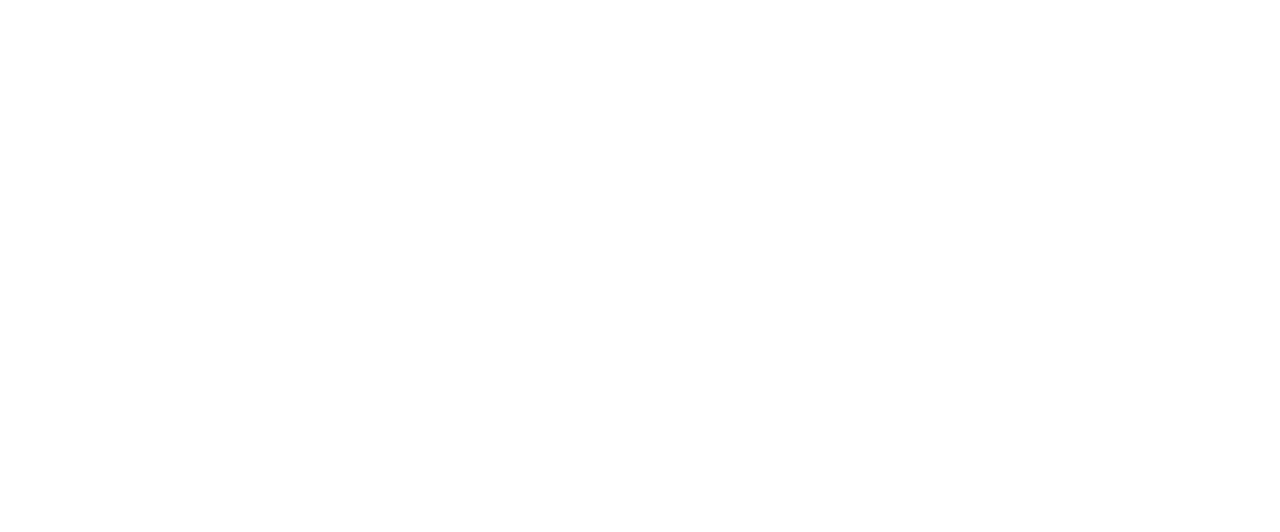
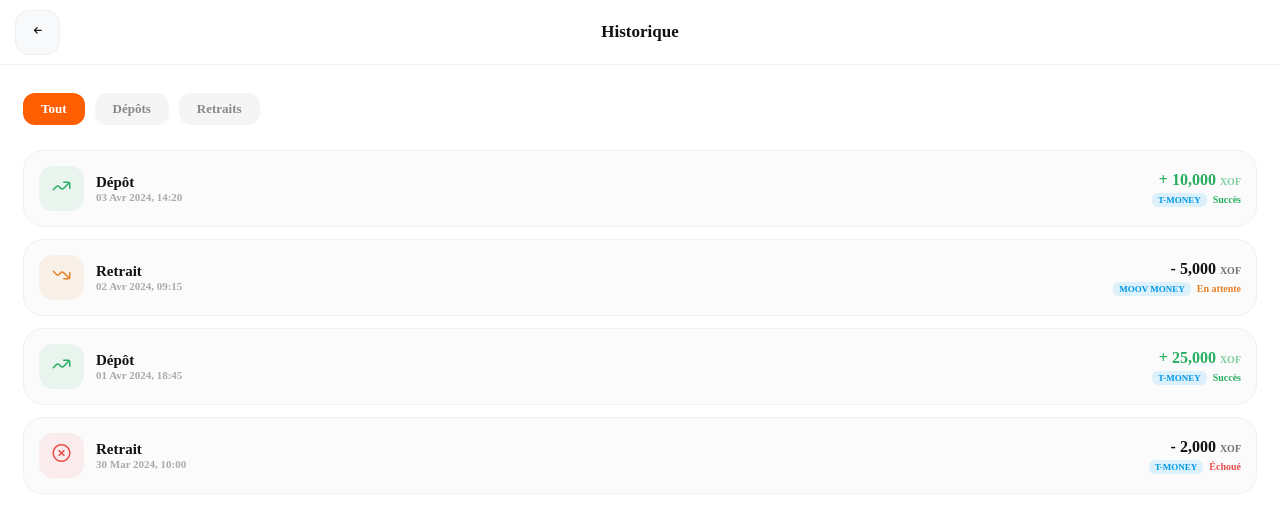
Before and after one commit to luxeshadow/smart_order, a Nuxt app: page /transaction/history-transaction in a window 1280 px wide. Before the commit this address had no page. Shown: the top 532 px of the page. Built offline with nearby package versions, Linux system fonts and the light colour scheme; a small style sheet from the web is missing.

Commit message:
feat: profile vue-5

```diff
--- a/app/core/components/client/FloatingActionButton.vue
+++ b/app/core/components/client/FloatingActionButton.vue
@@ -22,7 +22,7 @@ const toggleMenu = () => {
 
 // Actions du menu
 const actions = [
-  { id: 'Transact', name: 'Transact', icon: AppIcon.order, route: '/transaction/add' },
+  { id: 'Transact', name: 'Transact', icon: AppIcon.order, route: '/transaction/history-transaction' },
   { id: 'Vente',    name: 'Vente',    icon: AppIcon.box,   route: '/order/my-order' },
   { id: 'Parametre', name: 'Parametre', icon: AppIcon.user,  route: '/user/profile' },
 ]
--- a/app/features/transaction/presentation/pages/history-transaction.vue
+++ b/app/features/transaction/presentation/pages/history-transaction.vue
@@ -0,0 +1,269 @@
+<script setup lang="ts">
+import { useRouter } from 'vue-router'
+import { AppColor } from "@/core/constants/app_colors"
+
+const router = useRouter()
+
+// Simulation des données (À remplacer par ton API plus tard)
+const transactions = [
+  {
+    id: 1,
+    type: 'Dépôt',
+    method: 'T-Money',
+    amount: '+ 10,000',
+    date: '03 Avr 2024, 14:20',
+    status: 'Succès',
+    icon: 'fi-rr-arrow-trend-up',
+    color: '#27ae60'
+  },
+  {
+    id: 2,
+    type: 'Retrait',
+    method: 'Moov Money',
+    amount: '- 5,000',
+    date: '02 Avr 2024, 09:15',
+    status: 'En attente',
+    icon: 'fi-rr-arrow-trend-down',
+    color: '#e67e22'
+  },
+  {
+    id: 3,
+    type: 'Dépôt',
+    method: 'T-Money',
+    amount: '+ 25,000',
+    date: '01 Avr 2024, 18:45',
+    status: 'Succès',
+    icon: 'fi-rr-arrow-trend-up',
+    color: '#27ae60'
+  },
+  {
+    id: 4,
+    type: 'Retrait',
+    method: 'T-Money',
+    amount: '- 2,000',
+    date: '30 Mar 2024, 10:00',
+    status: 'Échoué',
+    icon: 'fi-rr-cross-circle',
+    color: '#eb4d4b'
+  }
+]
+
+const getStatusClass = (status: string) => {
+  if (status === 'Succès') return 'status-success'
+  if (status === 'En attente') return 'status-pending'
+  return 'status-error'
+}
+
+const getMethodClass = (method: string) => {
+  return method.toLowerCase().includes('tmoney') ? 'method-tmoney' : 'method-moov'
+}
+</script>
+
+<template>
+  <div class="history-page">
+    <nav class="app-bar">
+      <button class="back-btn" @click="router.back()">
+        <i class="fi fi-rr-arrow-small-left"></i>
+      </button>
+      <span class="app-bar-title">Historique</span>
+      <div class="spacer"></div>
+    </nav>
+
+    <div class="filter-row">
+      <div class="filter-chip active">Tout</div>
+      <div class="filter-chip">Dépôts</div>
+      <div class="filter-chip">Retraits</div>
+    </div>
+
+    <div class="transaction-list">
+      <div v-for="item in transactions" :key="item.id" class="transaction-card">
+        <div class="card-left">
+          <div class="type-icon" :style="{ color: item.color, backgroundColor: item.color + '15' }">
+            <i :class="['fi', item.icon]"></i>
+          </div>
+          <div class="details">
+            <span class="trans-type">{{ item.type }}</span>
+            <span class="trans-date">{{ item.date }}</span>
+          </div>
+        </div>
+
+        <div class="card-right">
+          <span class="trans-amount" :style="{ color: item.amount.startsWith('+') ? '#27ae60' : '#111' }">
+            {{ item.amount }} <small>XOF</small>
+          </span>
+          <div class="meta-row">
+             <span :class="['method-badge', getMethodClass(item.method)]">{{ item.method }}</span>
+             <span :class="['status-dot-text', getStatusClass(item.status)]">{{ item.status }}</span>
+          </div>
+        </div>
+      </div>
+    </div>
+  </div>
+</template>
+
+<style scoped>
+* { box-sizing: border-box; }
+
+.history-page {
+  padding: 15px;
+  padding-top: 85px;
+  background: #fff;
+  min-height: 100vh;
+}
+
+.app-bar {
+  position: fixed;
+  top: 0; left: 0; right: 0;
+  height: 65px;
+  background: white;
+  display: flex;
+  align-items: center;
+  padding: 0 15px;
+  z-index: 1000;
+  border-bottom: 1px solid #f1f1f1;
+}
+
+.back-btn {
+  width: 45px; height: 45px;
+  background-color: #f8f9fa;
+  border: 1px solid #eee;
+  border-radius: 14px;
+  display: flex; align-items: center; justify-content: center;
+}
+
+.app-bar-title {
+  flex: 1; text-align: center;
+  font-weight: 800; font-size: 17px;
+  color: #111;
+}
+
+.spacer { width: 45px; }
+
+/* Filtres */
+.filter-row {
+  display: flex;
+  gap: 10px;
+  margin-bottom: 20px;
+  overflow-x: auto;
+  padding-bottom: 5px;
+}
+
+.filter-chip {
+  padding: 8px 18px;
+  background: #f5f5f5;
+  border-radius: 12px;
+  font-size: 13px;
+  font-weight: 700;
+  color: #888;
+  white-space: nowrap;
+}
+
+.filter-chip.active {
+  background: v-bind('AppColor.primary.base');
+  color: white;
+}
+
+/* Liste de Transactions */
+.transaction-list {
+  display: flex;
+  flex-direction: column;
+  gap: 12px;
+}
+
+.transaction-card {
+  display: flex;
+  justify-content: space-between;
+  align-items: center;
+  padding: 15px;
+  background: #fbfbfb;
+  border: 1px solid #f1f1f1;
+  border-radius: 20px;
+}
+
+.card-left {
+  display: flex;
+  align-items: center;
+  gap: 12px;
+}
+
+.type-icon {
+  width: 45px;
+  height: 45px;
+  border-radius: 14px;
+  display: flex;
+  align-items: center;
+  justify-content: center;
+  font-size: 18px;
+}
+
+.details {
+  display: flex;
+  flex-direction: column;
+}
+
+.trans-type {
+  font-weight: 800;
+  font-size: 15px;
+  color: #111;
+}
+
+.trans-date {
+  font-size: 11px;
+  color: #aaa;
+  font-weight: 600;
+}
+
+.card-right {
+  text-align: right;
+  display: flex;
+  flex-direction: column;
+  gap: 4px;
+}
+
+.trans-amount {
+  font-weight: 900;
+  font-size: 16px;
+}
+
+.trans-amount small {
+  font-size: 10px;
+  opacity: 0.6;
+}
+
+.meta-row {
+    display: flex;
+    align-items: center;
+    justify-content: flex-end;
+    gap: 6px;
+}
+
+/* Badges Méthodes */
+.method-badge {
+    font-size: 9px;
+    font-weight: 800;
+    padding: 2px 6px;
+    border-radius: 6px;
+    text-transform: uppercase;
+}
+
+.method-tmoney {
+    background: #FFD70030;
+    color: #b8860b;
+}
+
+.method-moov {
+    background: #00a8ff20;
+    color: #0097e6;
+}
+
+/* Statuts */
+.status-dot-text {
+  font-size: 10px;
+  font-weight: 800;
+}
+
+.status-success { color: #27ae60; }
+.status-pending { color: #e67e22; }
+.status-error { color: #eb4d4b; }
+
+</style>
--- a/app/features/user/presentation/pages/profile.vue
+++ b/app/features/user/presentation/pages/profile.vue
@@ -45,8 +45,8 @@ const handleLogout = () => {
             <span class="welcome-text">Bienvenue,</span>
             <h1 class="user-name">{{ user?.username || 'Utilisateur' }}</h1>
           </div>
-          <button class="settings-btn" @click="router.push('/profile/edit')">
-            <i class="fi fi-rr-settings"></i>
+          <button class="settings-btn" @click="router.push('/order/my-order')">
+            <i class="fi fi-rr-shopping-cart-buyer"></i>
           </button>
         </div>
 
--- /dev/null
+++ b/app/pages/transaction/history-transaction.vue
@@ -0,0 +1,7 @@
+<script setup lang="ts">
+import HistoryTransactionPage from '../../features/transaction/presentation/pages/history-transaction.vue'
+</script>
+
+<template>
+  <HistoryTransactionPage />
+</template>
```
